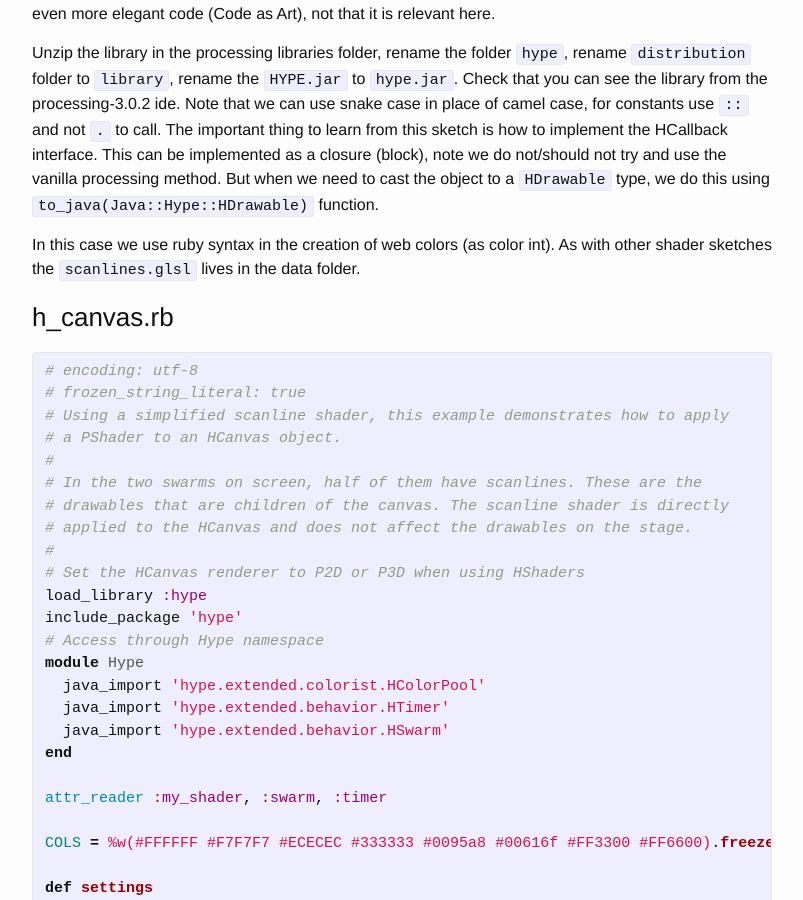
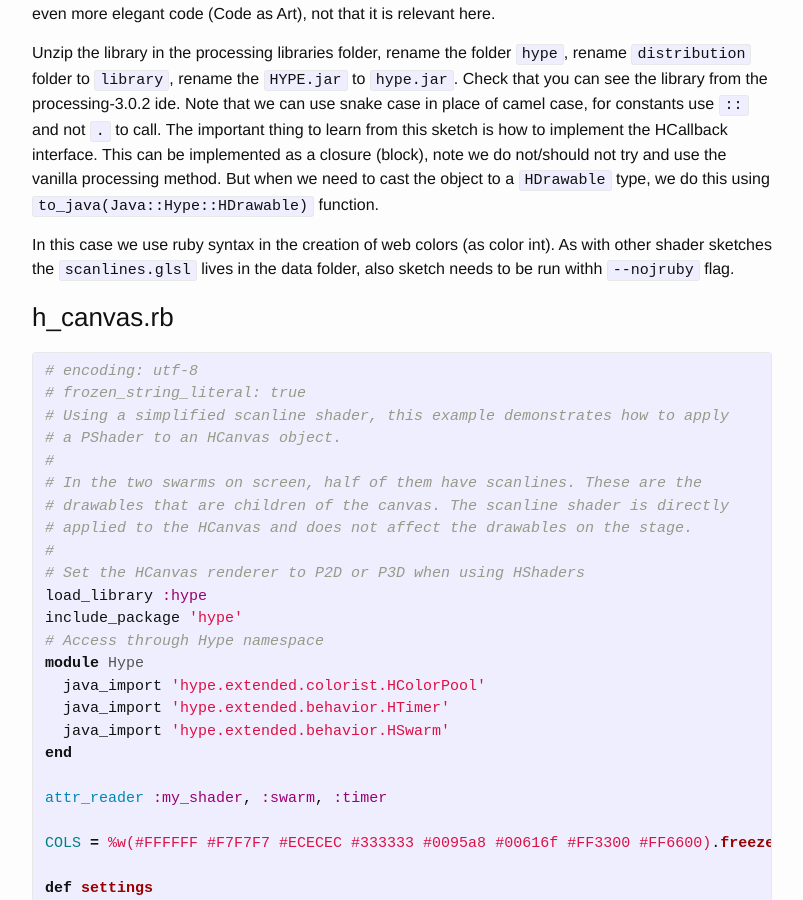
Before and after one commit to monkstone/monkstone.github.com, a Jekyll site: the page built from _posts/2016-04-22-hype_scanlines_glsl.md, in a window 1280 px wide and 900 px high, scrolled down 318 px. Shown: the whole window, without its empty margins (238-1041 px from the left). Built offline with Jekyll 4.4.1, drawn with Linux system fonts in a browser that asks for light colours.

Commit message:
no jruby flag for shaders

```diff
--- a/_posts/2016-04-22-hype_scanlines_glsl.md
+++ b/_posts/2016-04-22-hype_scanlines_glsl.md
@@ -12,7 +12,7 @@ __A collection of classes that performs the heavy lifting so that you can create
 
 Unzip the library in the processing libraries folder, rename the folder `hype`, rename `distribution` folder to `library`, rename the `HYPE.jar` to `hype.jar`. Check that you can see the library from the processing-3.0.2 ide. Note that we can use snake case in place of camel case, for constants use `::` and not `.` to call. The important thing to learn from this sketch is how to implement the HCallback interface. This can be implemented as a closure (block), note we do not/should not try and use the vanilla processing method. But when we need to cast the object to a `HDrawable` type, we do this using `to_java(Java::Hype::HDrawable)` function.
 
-In this case we use ruby syntax in the creation of web colors (as color int).  As with other shader sketches the `scanlines.glsl` lives in the data folder.
+In this case we use ruby syntax in the creation of web colors (as color int).  As with other shader sketches the `scanlines.glsl` lives in the data folder, also sketch needs to be run withh `--nojruby` flag.
 
 ### h_canvas.rb ###
 
```
